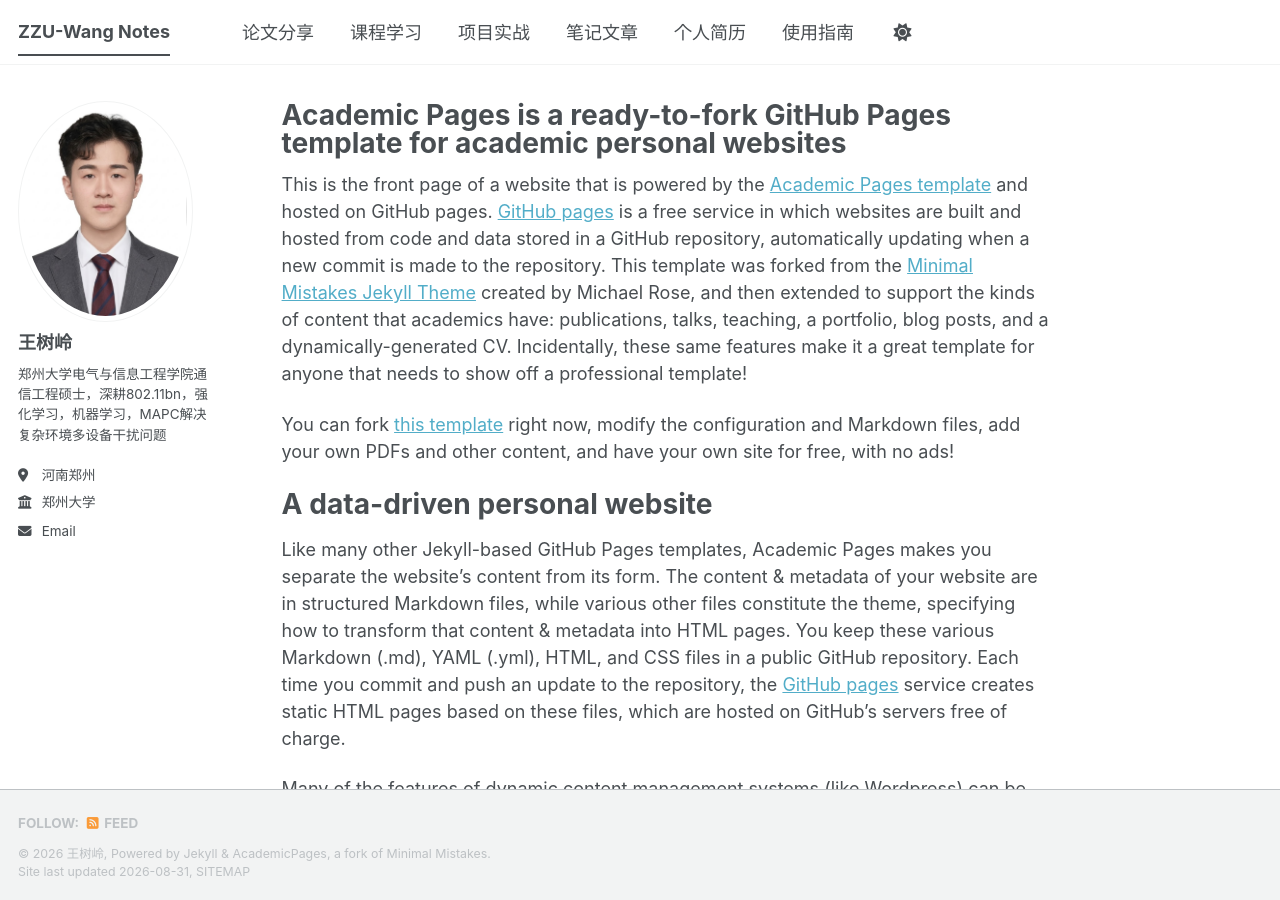
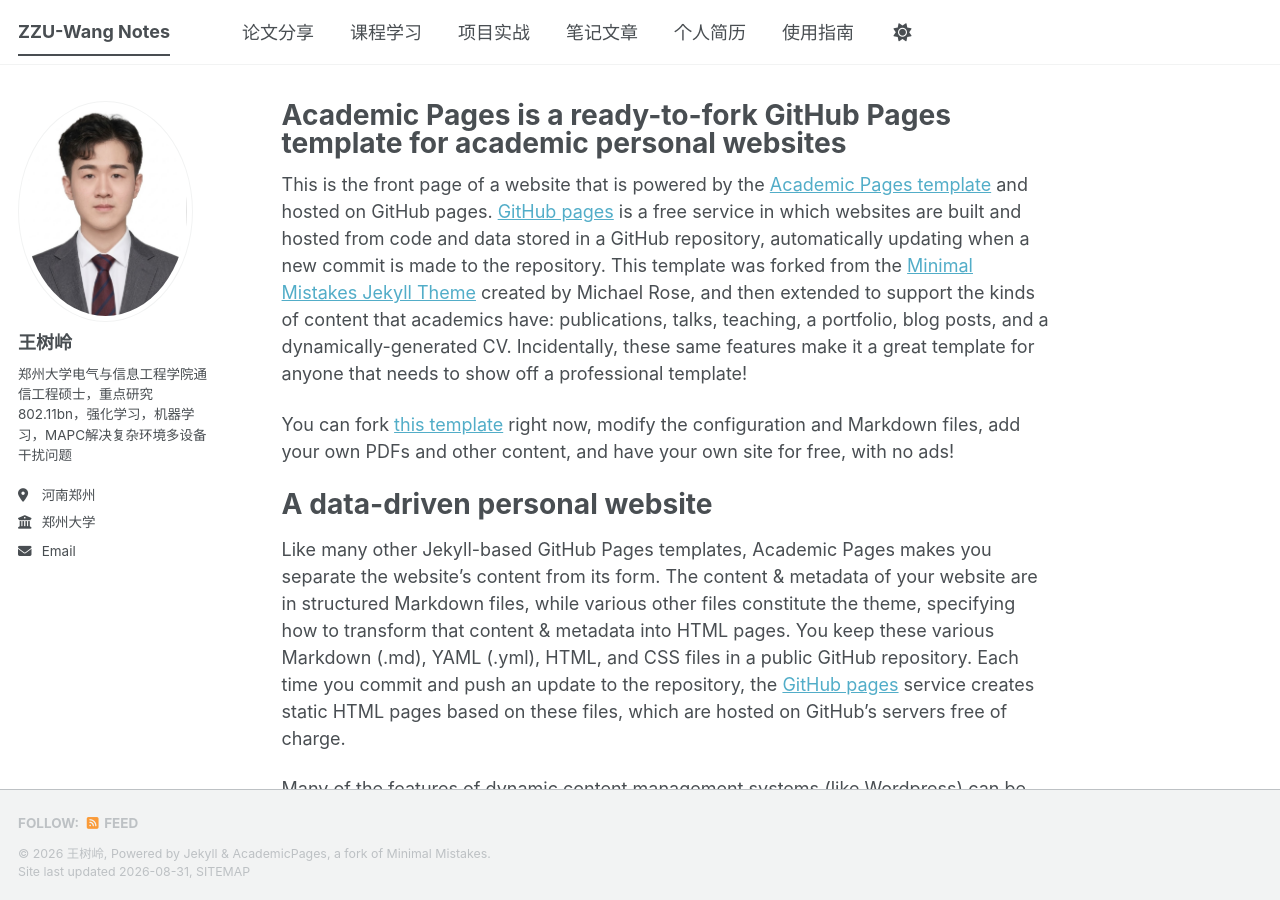
Before and after one commit to wsl-66688/wsl-66688.github.io, a Jekyll site: the page built from _pages/about.md, in a window 1280 px wide and 900 px high. Built offline with Jekyll 4.4.1, drawn with Linux system fonts in a browser that asks for light colours; a style sheet for code colours, icons or effects is not loaded.

Commit message:
Update _config.yml

```diff
--- a/_config.yml
+++ b/_config.yml
@@ -26,7 +26,7 @@ author:
   avatar           : "profile.jpg"
   name             : "王树岭"
   pronouns         :
-  bio              : "郑州大学电气与信息工程学院通信工程硕士，深耕802.11bn，强化学习，机器学习，MAPC解决复杂环境多设备干扰问题"
+  bio              : "郑州大学电气与信息工程学院通信工程硕士，重点研究802.11bn，强化学习，机器学习，MAPC解决复杂环境多设备干扰问题"
   location         : "河南郑州"
   employer         : "郑州大学"
   uri              :
```
